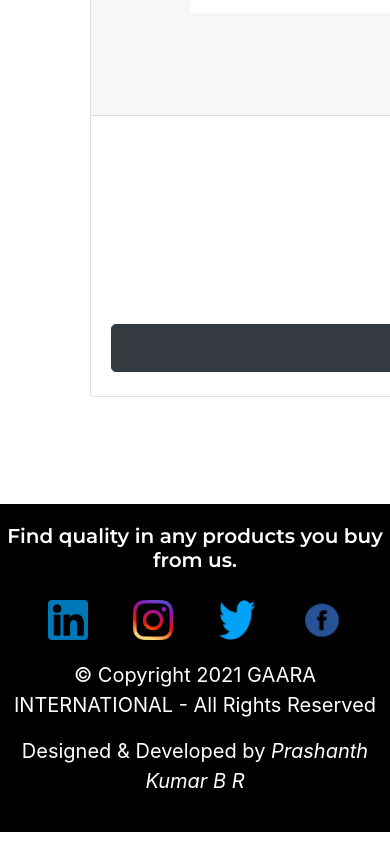
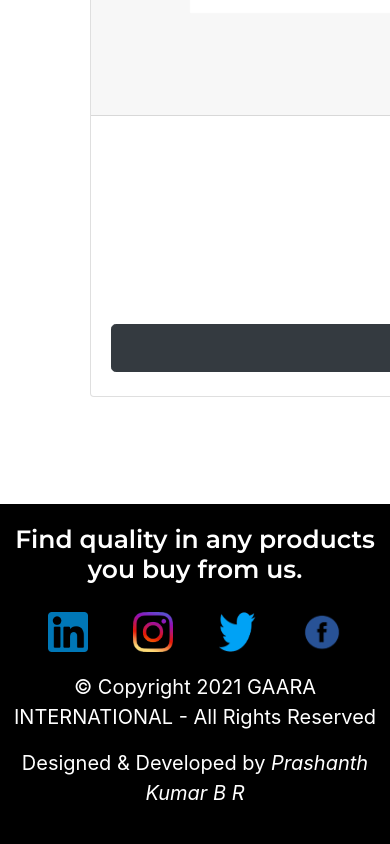
Before and after one commit to PrashanthKumarBR/gaarainternational, a plain HTML site: page index.html in a window 390 px wide. Shown: the part 6132-6976 px from the top of the page. Drawn offline with nearby package versions, Linux system fonts and the light colour scheme.

Commit message:
Update styles.css

```diff
--- a/styles.css
+++ b/styles.css
@@ -400,8 +400,11 @@ padding-bottom: 20px;
     padding: 20px ! important;
   }
 
-  .bottom {
+  .Copyright {
      font-size: 20px ! important;
-   }
+  }
+
+  .message {
+    font-size: 25px ! important;
 
 }
```
